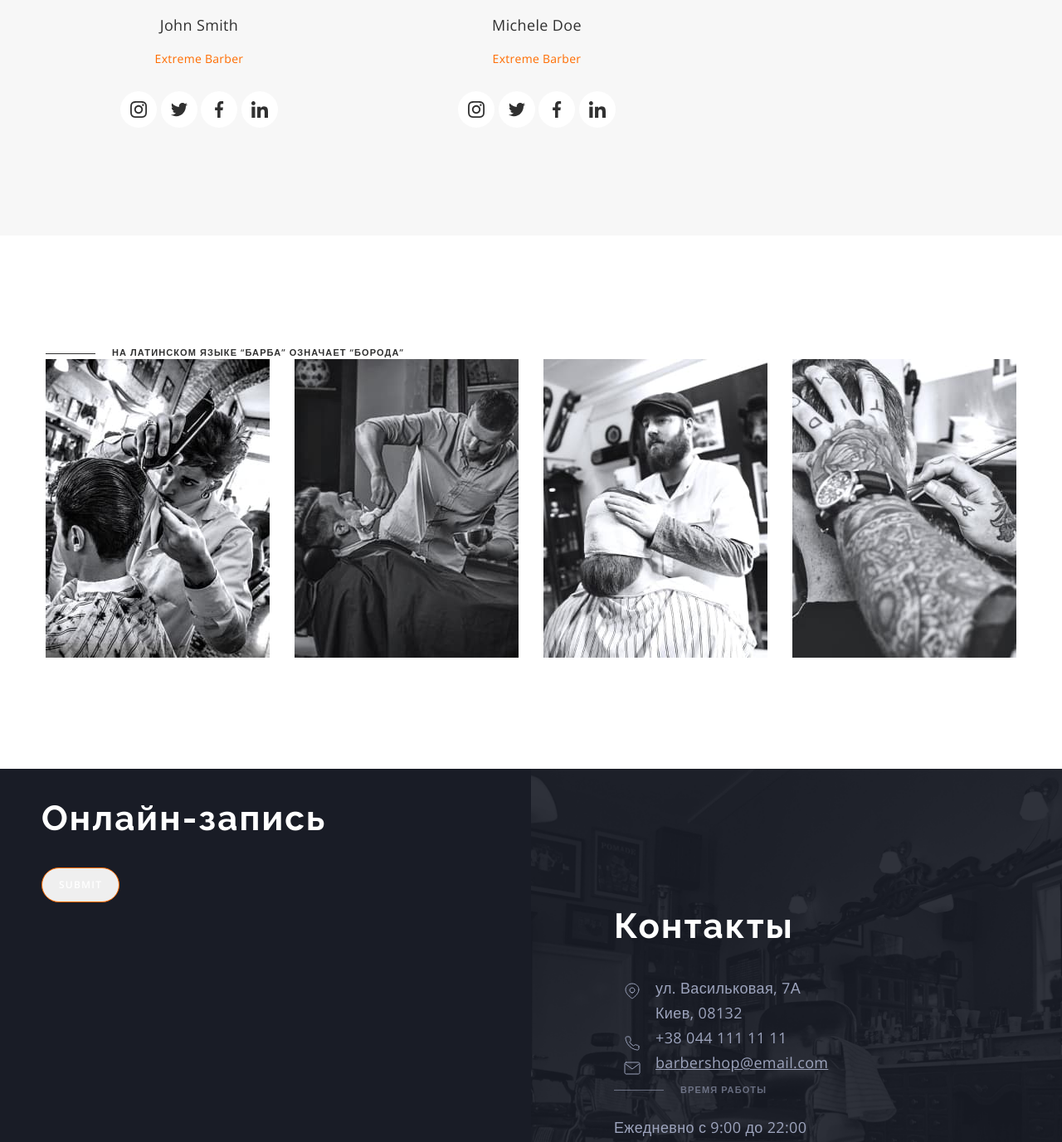
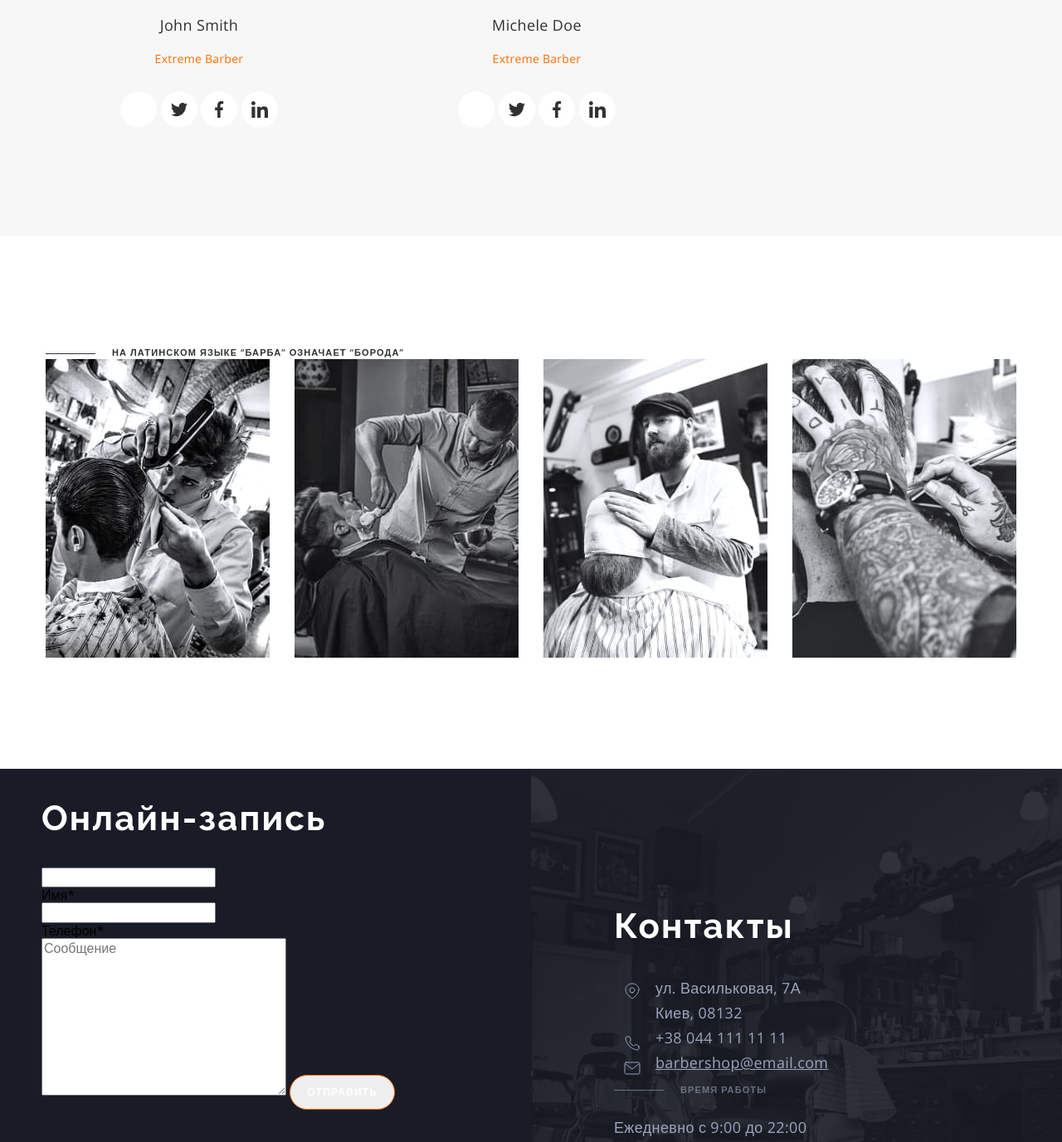
Before and after one commit to IlonaYuv/barbershop-website, a plain HTML site: page index.html in a window 1280 px wide. Shown: the part 3409-4786 px from the top of the page at 83% size. Drawn offline with nearby package versions, Linux system fonts and the light colour scheme.

Commit message:
Update index.html

```diff
--- a/index.html
+++ b/index.html
@@ -165,11 +165,7 @@
                     <p>John Smith</p>
                     <span>Extreme Barber</span>
                     <div class="master-social-box">
-                        <a href="" class="master-social-link">
-                            <svg>
-                                <use href="./images/sprite.svg#icon-instagram"></use>
-                            </svg>
-                        </a>
+                        <a href="" class="master-social-link inst"></a>
                         <a href="" class="master-social-link">
                             <svg>
                                 <use href="./images/sprite.svg#icon-twitter"></use>
@@ -192,11 +188,7 @@
                     <p>Michele Doe</p>
                     <span>Extreme Barber</span>
                     <div class="master-social-box">
-                        <a href="" class="master-social-link">
-                            <svg>
-                                <use href="./images/sprite.svg#icon-instagram"></use>
-                            </svg>
-                        </a>
+                        <a href="" class="master-social-link inst"></a>
                         <a href="" class="master-social-link">
                             <svg>
                                 <use href="./images/sprite.svg#icon-twitter"></use>
@@ -219,11 +211,7 @@
                     <p>Alan Black</p>
                     <span>Extreme Barber</span>
                     <div class="master-social-box">
-                        <a href="" class="master-social-link">
-                            <svg>
-                                <use href="./images/sprite.svg#icon-instagram"></use>
-                            </svg>
-                        </a>
+                        <a href="" class="master-social-link inst"></a>
                         <a href="" class="master-social-link">
                             <svg>
                                 <use href="./images/sprite.svg#icon-twitter"></use>
@@ -273,8 +261,17 @@
     <footer class="footer" id="footer">
         <div class="footer-form">
            <h2 class="section-title light">Онлайн-запись</h2>
-           <form action="">
-               <input type="submit" class="primary-btn">
+           <form action="#">
+               <label for="username" class="field-label">
+                   <input type="text" name="username" id="username" class="form-field" required>
+                   <legend>Имя*</legend>
+               </label>
+               <label for="userphone" class="field-label">
+                    <input type="tel" name="userphone" id="userphone" class="form-field" required>
+                    <legend>Телефон*</legend>
+               </label>
+               <textarea name="usermessage" class="form-field" cols="30" rows="10" placeholder="Сообщение"></textarea>
+               <button type="submit" class="primary-btn">Отправить</button>
            </form>
         </div>
         <div class="footer-contacts">
```
